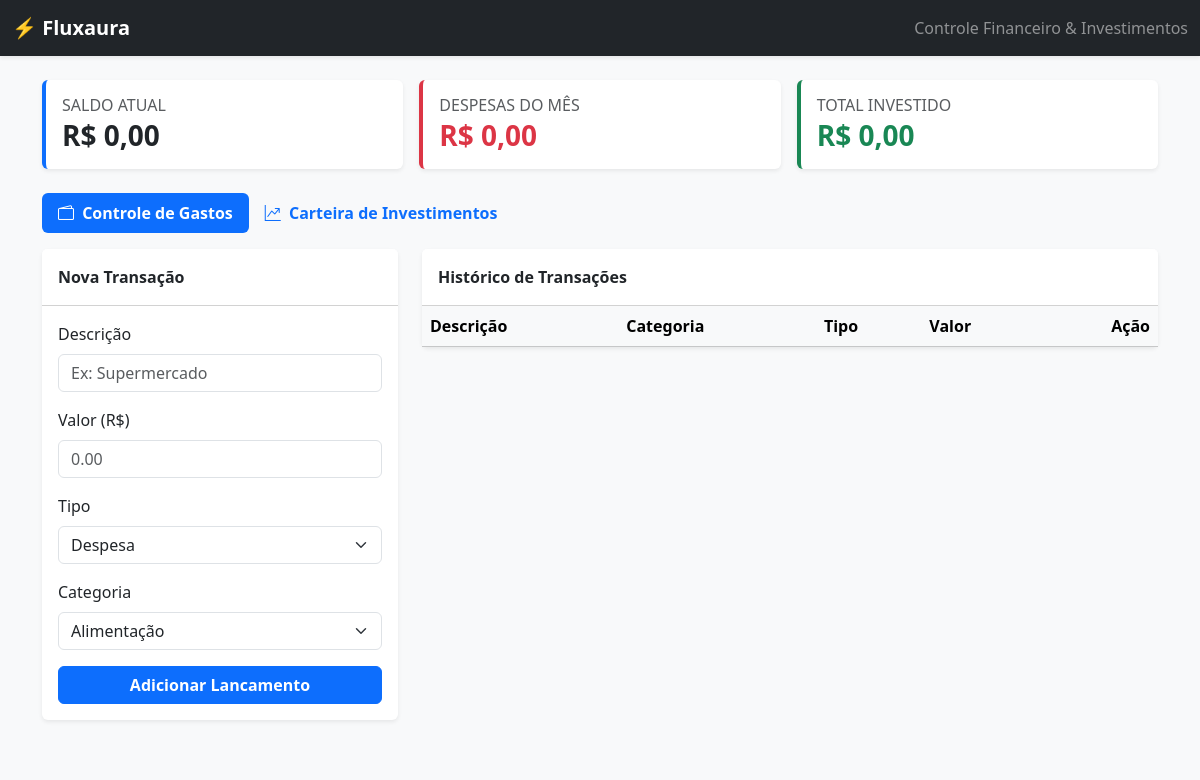
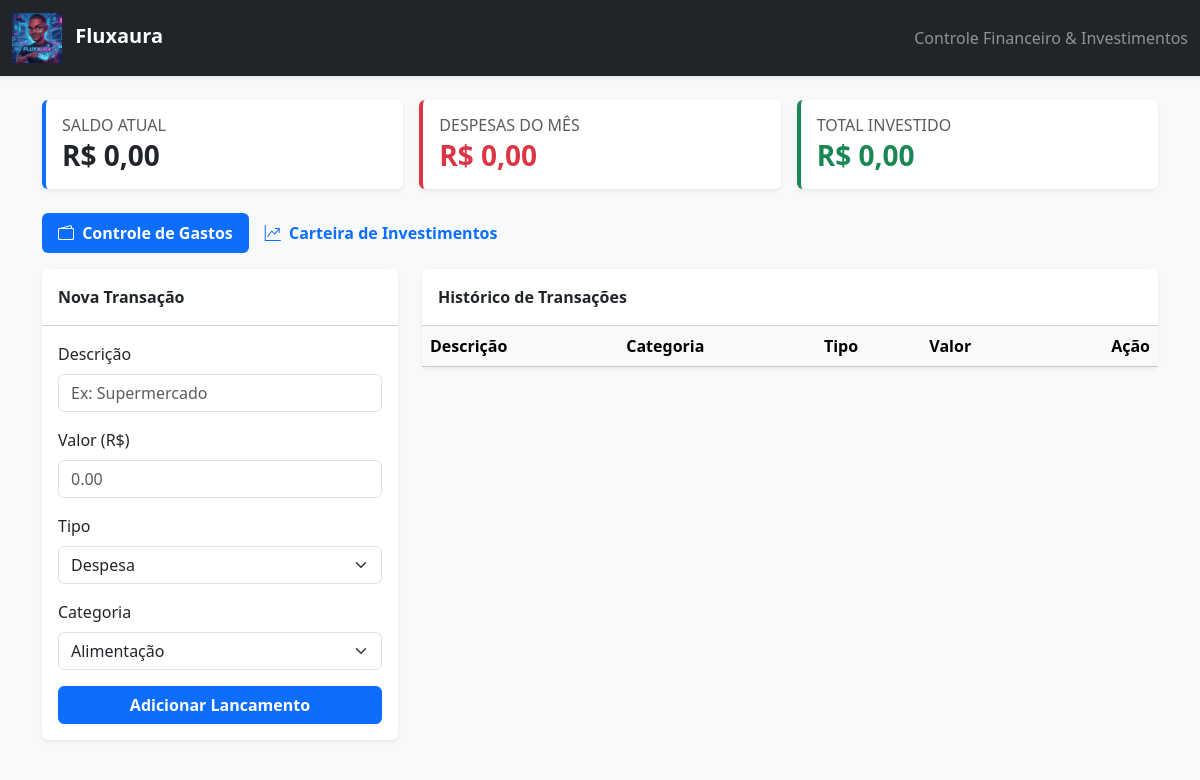
Before and after one commit to kaciojava/Fluxaura, an Electron app: page src/renderer/index.html in a window 1200 px wide. Drawn offline with nearby package versions, Linux system fonts and the light colour scheme.

Commit message:
corrigindo a logo que nao aparecia

```diff
--- a/src/renderer/index.html
+++ b/src/renderer/index.html
@@ -10,7 +10,7 @@
 <body class="bg-light">
   <nav class="navbar navbar-expand-lg navbar-dark bg-dark shadow-sm">
     <div class="container-fluid">
-      <a class="navbar-brand fw-bold" href="#">⚡ Fluxaura</a>
+      <a class="navbar-brand fw-bold" href="#"> <img src="../../images/fluxaura-logo.jpg" alt="Fluxaura" width="50" height="50" class="me-2"> Fluxaura</a>
       <span class="navbar-text text-white-50 fs-6">Controle Financeiro & Investimentos</span>
     </div>
   </nav>
```
